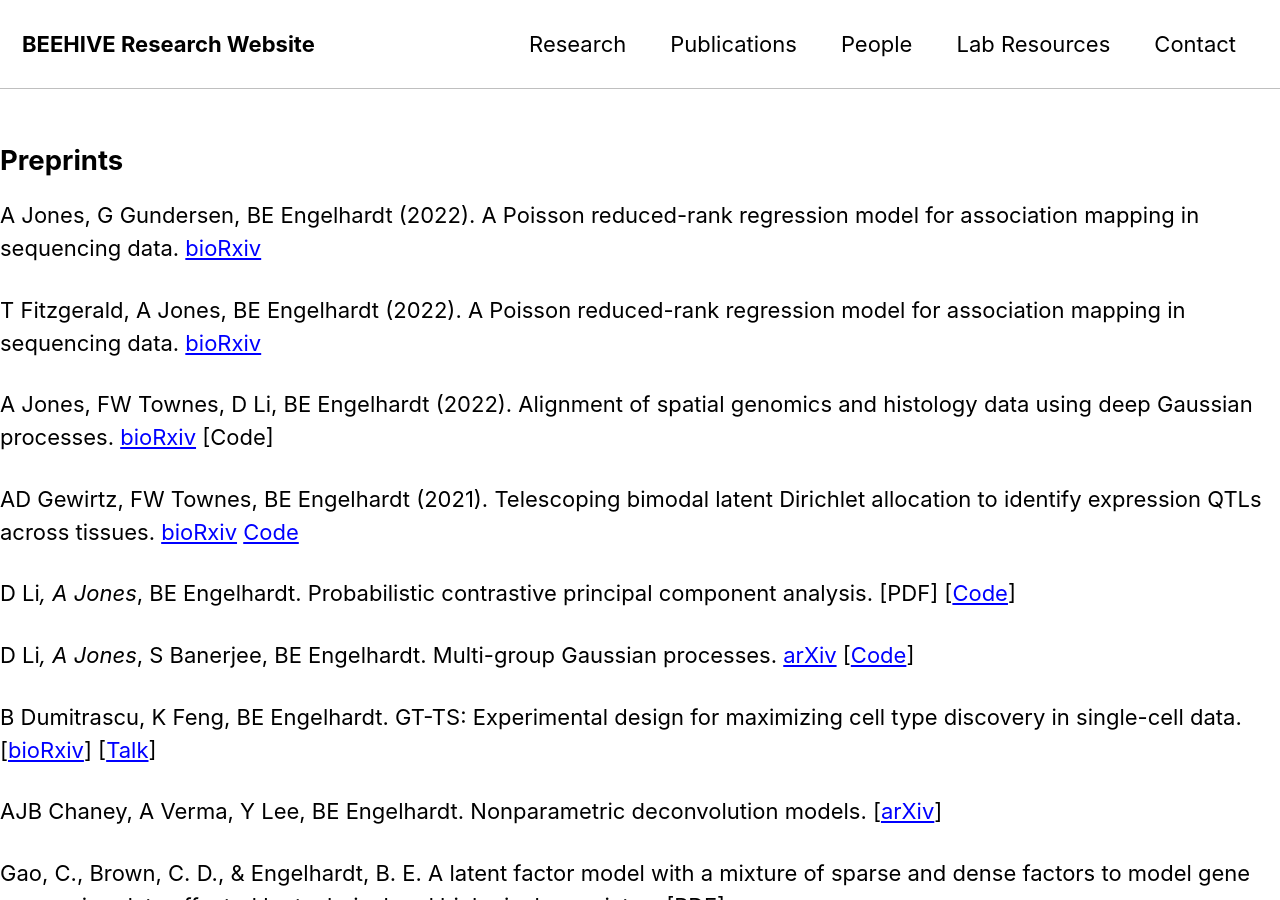
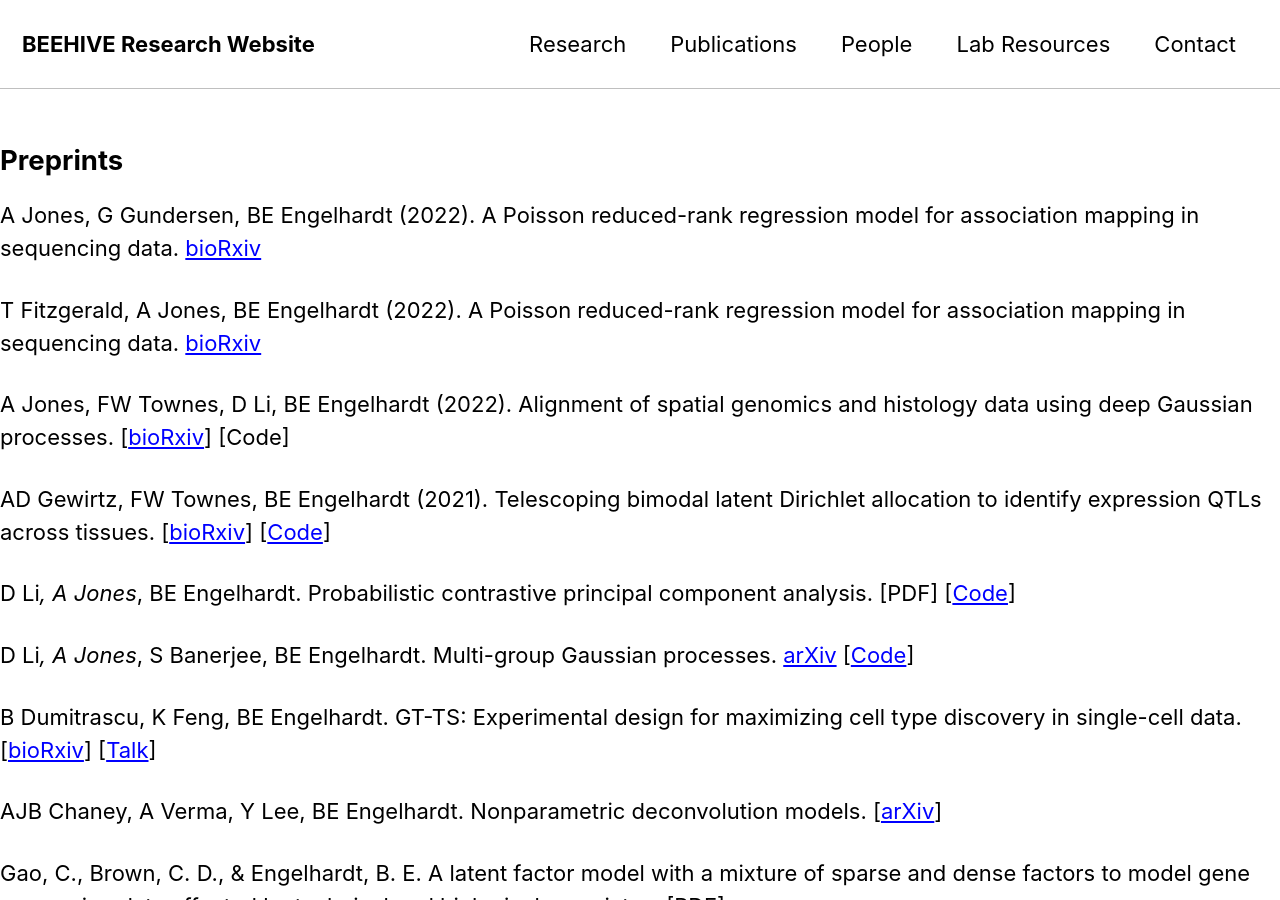
Before and after one commit to stanfordbeehive/stanfordbeehive.github.io, a Jekyll site: the page built from _pages/publications.md, in a window 1280 px wide and 900 px high. Built offline with Jekyll 4.4.1, drawn with Linux system fonts in a browser that asks for light colours; cached includes are drawn as plain includes; our own code applies the rules of GitHub Pages for plain Markdown files.

Commit message:
Update publications.md

```diff
--- a/_pages/publications.md
+++ b/_pages/publications.md
@@ -10,9 +10,9 @@ A Jones, G Gundersen, BE Engelhardt (2022). A Poisson reduced-rank regression mo
 
 T Fitzgerald, A Jones, BE Engelhardt (2022). A Poisson reduced-rank regression model for association mapping in sequencing data. [bioRxiv](https://www.biorxiv.org/content/10.1101/2022.05.31.494236)
 
-A Jones, FW Townes, D Li, BE Engelhardt (2022). Alignment of spatial genomics and histology data using deep Gaussian processes. [bioRxiv](https://www.biorxiv.org/content/10.1101/2022.01.10.475692) [Code]
+A Jones, FW Townes, D Li, BE Engelhardt (2022). Alignment of spatial genomics and histology data using deep Gaussian processes. [[bioRxiv](https://www.biorxiv.org/content/10.1101/2022.01.10.475692)] [Code]
 
-AD Gewirtz, FW Townes, BE Engelhardt (2021). Telescoping bimodal latent Dirichlet allocation to identify expression QTLs across tissues. [bioRxiv](https://www.biorxiv.org/content/10.1101/2021.10.27.466156) [Code](https://github.com/gewirtz/TBLDA)
+AD Gewirtz, FW Townes, BE Engelhardt (2021). Telescoping bimodal latent Dirichlet allocation to identify expression QTLs across tissues. [[bioRxiv](https://www.biorxiv.org/content/10.1101/2021.10.27.466156)] [[Code](https://github.com/gewirtz/TBLDA)]
 
 D Li*, A Jones*, BE Engelhardt. Probabilistic contrastive principal component analysis. [PDF] [[Code](https://github.com/andrewcharlesjones/pcpca)]
 
```
